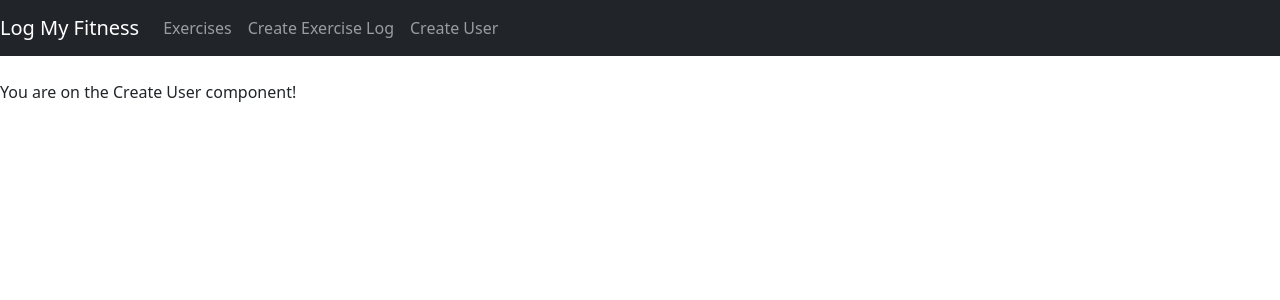
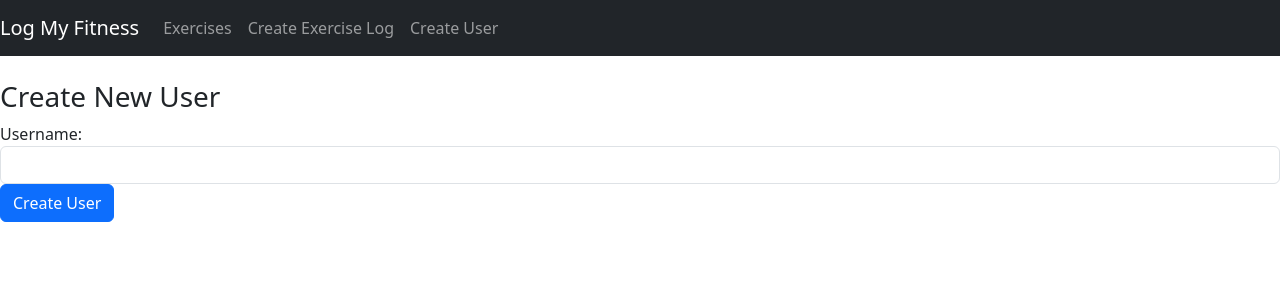
Before and after one commit to Zohair-Ahmed/LogMyFitness, a React (Create React App) app in the folder log-my-fitness/: page /user in a window 1280 px wide. Shown: the top 300 px of the page. Built offline with nearby package versions, Linux system fonts and the light colour scheme.

Commit message:
created user info, edited server.js

```diff
--- a/log-my-fitness/src/components/create-user.component.js
+++ b/log-my-fitness/src/components/create-user.component.js
@@ -1,10 +1,59 @@
 import React, { Component } from 'react';
+import axios from 'axios';
 
 export default class CreateUser extends Component {
+    constructor(props) {
+        super(props);
+
+        this.onChangeUsername = this.onChangeUsername.bind(this);
+        this.onSubmit = this.onSubmit.bind(this);
+
+        this.state = {
+            username: ''
+        }
+    }
+
+    onChangeUsername(e) {
+        this.setState({
+            username: e.target.value
+        });
+    }
+
+    onSubmit(e) {
+        e.preventDefault();
+
+        const user = {
+            username: this.state.username,
+        }
+
+        console.log(user);
+
+        axios.post('http://localhost:5000/users/add', user)
+            .then(res => console.log(res.data));
+
+        this.setState({
+            username: ''
+        })
+    }
+
     render() {
         return (
             <div>
-                <p>You are on the Create User component!</p>
+                <h3>Create New User</h3>
+                <form onSubmit={this.onSubmit}>
+                    <div className="form-group">
+                        <label>Username: </label>
+                        <input
+                            type="text"
+                            required
+                            className="form-control"
+                            value={this.state.username}
+                            onChange={this.onChangeUsername} />
+                    </div>
+                    <div className="form-group">
+                        <input type="submit" value="Create User" className="btn btn-primary" />
+                    </div>
+                </form>
             </div>
         )
     }
```
Also changed, not shown: 1 other file (tests, documents, lock files or other folders).
